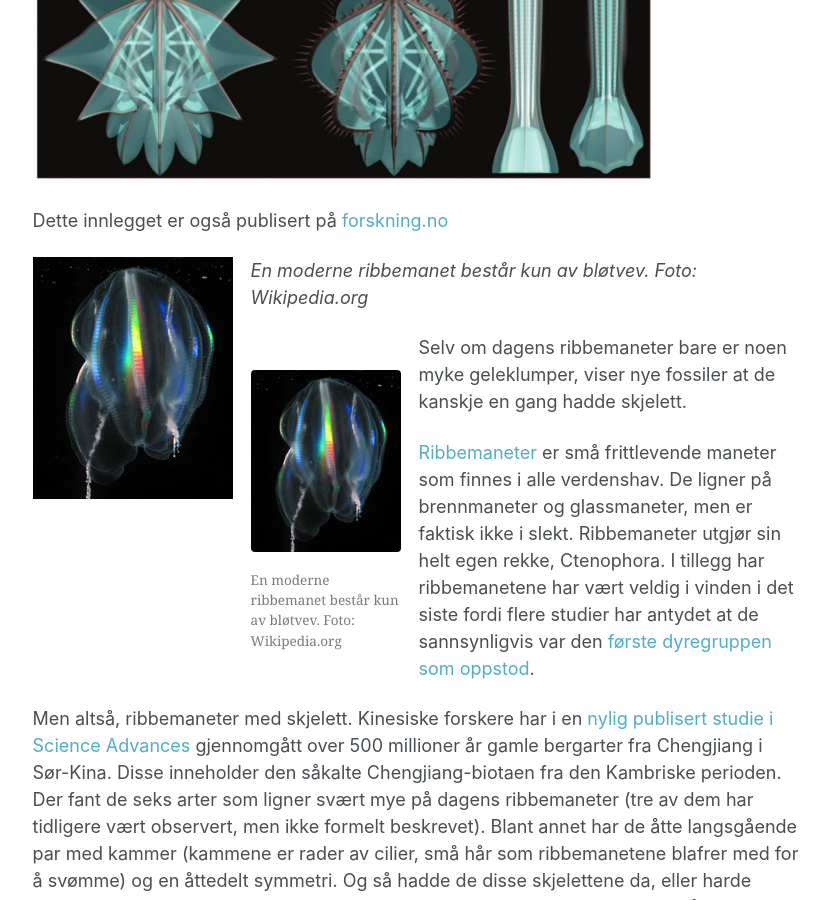
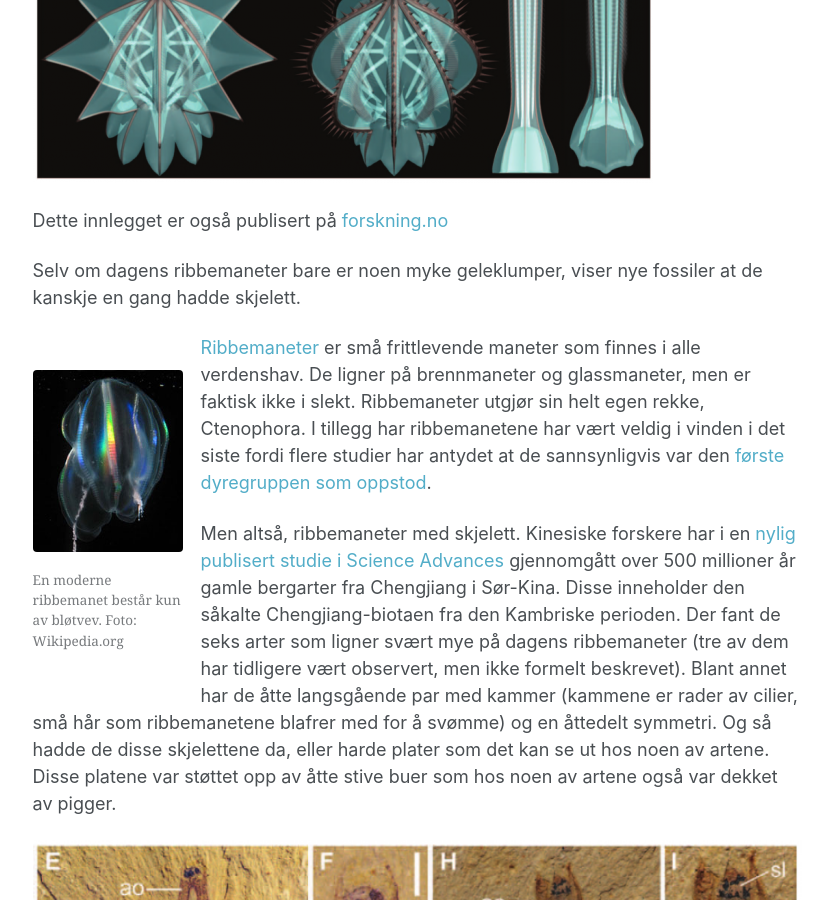
Before and after one commit to pjpaulpj/jonbra.github.io, a Jekyll site: the page built from _posts/2015-07-21-ribbemaneter-med-skjelett.md, in a window 1280 px wide and 900 px high, scrolled down 469 px. Shown: the whole window, without its empty margins (249-1077 px from the left). Built offline with Jekyll 4.4.1, drawn with Linux system fonts in a browser that asks for light colours; comment, search, counter and statistics services are not loaded.

Commit message:
fixed up left aligned image

```diff
--- a/_posts/2015-07-21-ribbemaneter-med-skjelett.md
+++ b/_posts/2015-07-21-ribbemaneter-med-skjelett.md
@@ -13,15 +13,12 @@ categories:
 
 Dette innlegget er også publisert på [forskning.no](http://forskning.no/blogg/jon-brates-blogg/ribbemaneter-med-skjelett)
 
-![svamp ribbemanet][2]{: .align-left}
-*En moderne ribbemanet består kun av bløtvev. Foto: Wikipedia.org*
+Selv om dagens ribbemaneter bare er noen myke geleklumper, viser nye fossiler at de kanskje en gang hadde skjelett.
 
 <figure style="width: 150px" class="align-left">
   <img src="/images/combjelly_wiki.jpg" alt="">
   <figcaption>En moderne ribbemanet består kun av bløtvev. Foto: Wikipedia.org</figcaption>
 </figure>
-
-Selv om dagens ribbemaneter bare er noen myke geleklumper, viser nye fossiler at de kanskje en gang hadde skjelett.
 
 [Ribbemaneter](https://no.wikipedia.org/wiki/Ribbemaneter) er små frittlevende maneter som finnes i alle verdenshav. De ligner på brennmaneter og glassmaneter, men er faktisk ikke i slekt. Ribbemaneter utgjør sin helt egen rekke, Ctenophora. I tillegg har ribbemanetene har vært veldig i vinden i det siste fordi flere studier har antydet at de sannsynligvis var den [første dyregruppen som oppstod](http://forskning.no/content/var-forfaren-var-en-ribbemanet).
 
```
